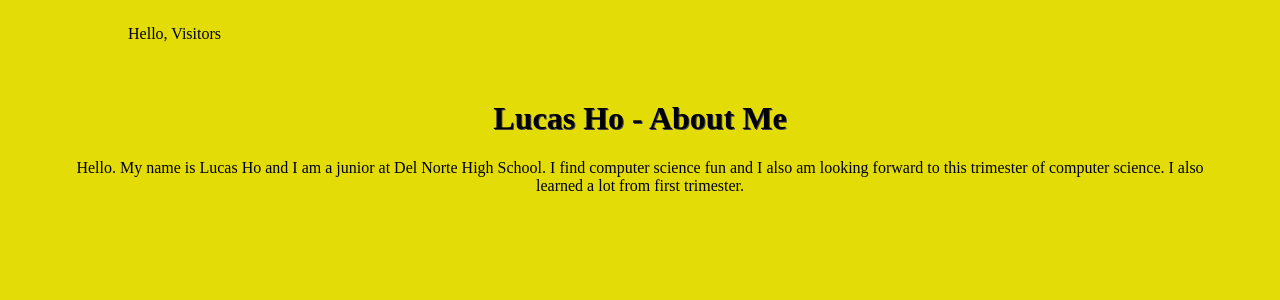
After one commit to NinjaBreadLord/super-duper-bassoons, a Flask app: page /lucas/home in a window 1280 px wide. The commit adds this page. Shown: the top 300 px of the page. Run offline with Flask 2, Linux system fonts and the light colour scheme.

Commit message:
Lucas about me

```diff
--- a/main.py
+++ b/main.py
@@ -13,6 +13,10 @@ def index():
 @app.route('/daniel/home')
 def daniel():
     return render_template("daniel-templates/d_homepage.html")
+
+@app.route('/lucas/home')
+def lucas():
+    return render_template("lucas-templates/l-homepage.html")
 
 
 # connects /kangaroos path to render kangaroos.html
--- a/templates/layouts/navbar.html
+++ b/templates/layouts/navbar.html
@@ -28,7 +28,7 @@
                 <div class="dropdown-menu" aria-labelledby="navbarDropdown">
                     <a class="dropdown-item" href="/everitt">Everitt</a>
                     <a class="dropdown-item" href="/daniel/home">Daniel</a>
-                    <a class="dropdown-item" href="/lucas">Lucas</a>
+                    <a class="dropdown-item" href="/lucas/home">Lucas</a>
                     <a class="dropdown-item" href="/jun">Jun</a>
                     <a class="dropdown-item" href="/rithwikh">Rithwikh</a>
                 </div>
--- /dev/null
+++ b/templates/lucas-templates/l-homepage.html
@@ -0,0 +1,39 @@
+<!DOCTYPE html>
+
+<div class="center-block" style="margin: 2% 5% 5%; text-align:left; font-family: gilroy,serif;">
+
+    <div class="center-block" style="margin: 2% 5% 5%; text-align:left; font-family: gilroy,serif;">
+
+        <div class="col-12">
+            <p>Hello, Visitors</p>
+        </div>
+    </div>
+
+<html lang="en">
+<head>
+    <meta charset="UTF-8">
+    <title>Lucas's Home Page</title>
+
+
+</head>
+
+<body style="background-color:#e3dc06;">
+<body>
+
+
+<div class="w3-panel w3-border-top w3-border-bottom w3-border-green">
+    <center>
+
+        <div class="w3-panel w3-white">
+            <h1 class="w3-text-blue" style="text-shadow:1px 1px 0 #444">
+                <b>Lucas Ho - About Me</b></h1>
+        </div>
+
+        <p class="w3-monospace">Hello. My name is Lucas Ho and I am a junior at Del Norte High School. I find computer science fun
+        and I also am looking forward to this trimester of computer science. I also learned a lot from first trimester.</p>
+    </center>
+</div>
+</div>
+
+</body>
+</html>
```
